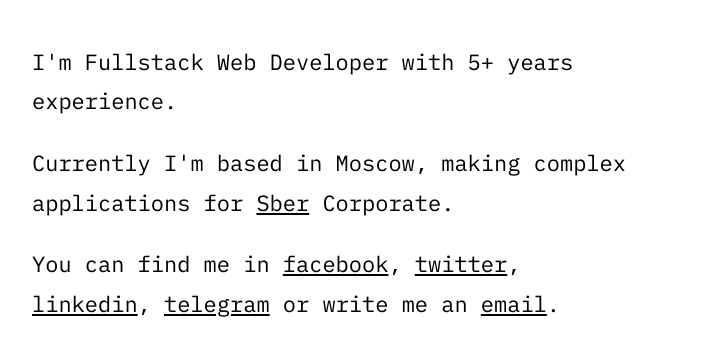
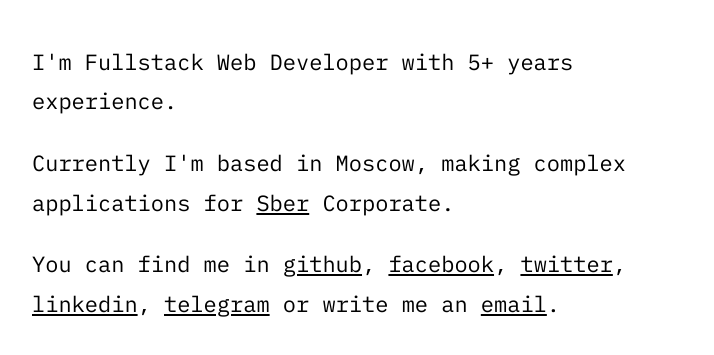
Before and after one commit to bibblebabl/belogurovigor.com, a plain HTML site: page index.html in a window 1280 px wide. Shown: the part 385-740 px from the top of the page, without its empty margins (96-810 px from the left). Drawn offline with Linux system fonts and the light colour scheme.

Commit message:
feat: :speech_balloon: add github link

```diff
--- a/index.html
+++ b/index.html
@@ -81,6 +81,7 @@
         </p>
         <p>
           You can find me in
+          <a href="https://github.com/bibblebabl">github</a>,
           <a href="https://facebook.com/belogurovigor">facebook</a>,
           <a href="https://twitter.com/bibblebabl">twitter</a>,
           <a href="https://linkedin.com/in/igor-belogurov-9b059046">linkedin</a
```
